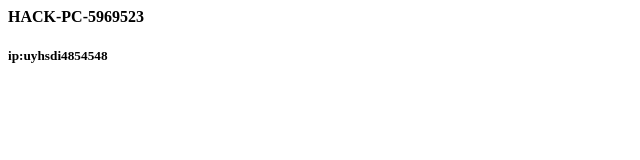
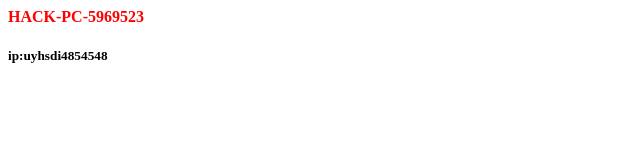
Before and after one commit to Coder-Arsil/test-code, a plain HTML site: page index.html in a window 1280 px wide. Shown: the whole page, without its empty margins (0-640 px from the left). Drawn offline with Linux system fonts and the light colour scheme.

Commit message:
color changed of text

```diff
--- a/index.html
+++ b/index.html
@@ -1,4 +1,4 @@
 <body>
-	<h4>HACK-PC-5969523</h4>
+	<h4 style="color:red">HACK-PC-5969523</h4>
 	<h5>ip:uyhsdi4854548</h5>
 </body>
```
